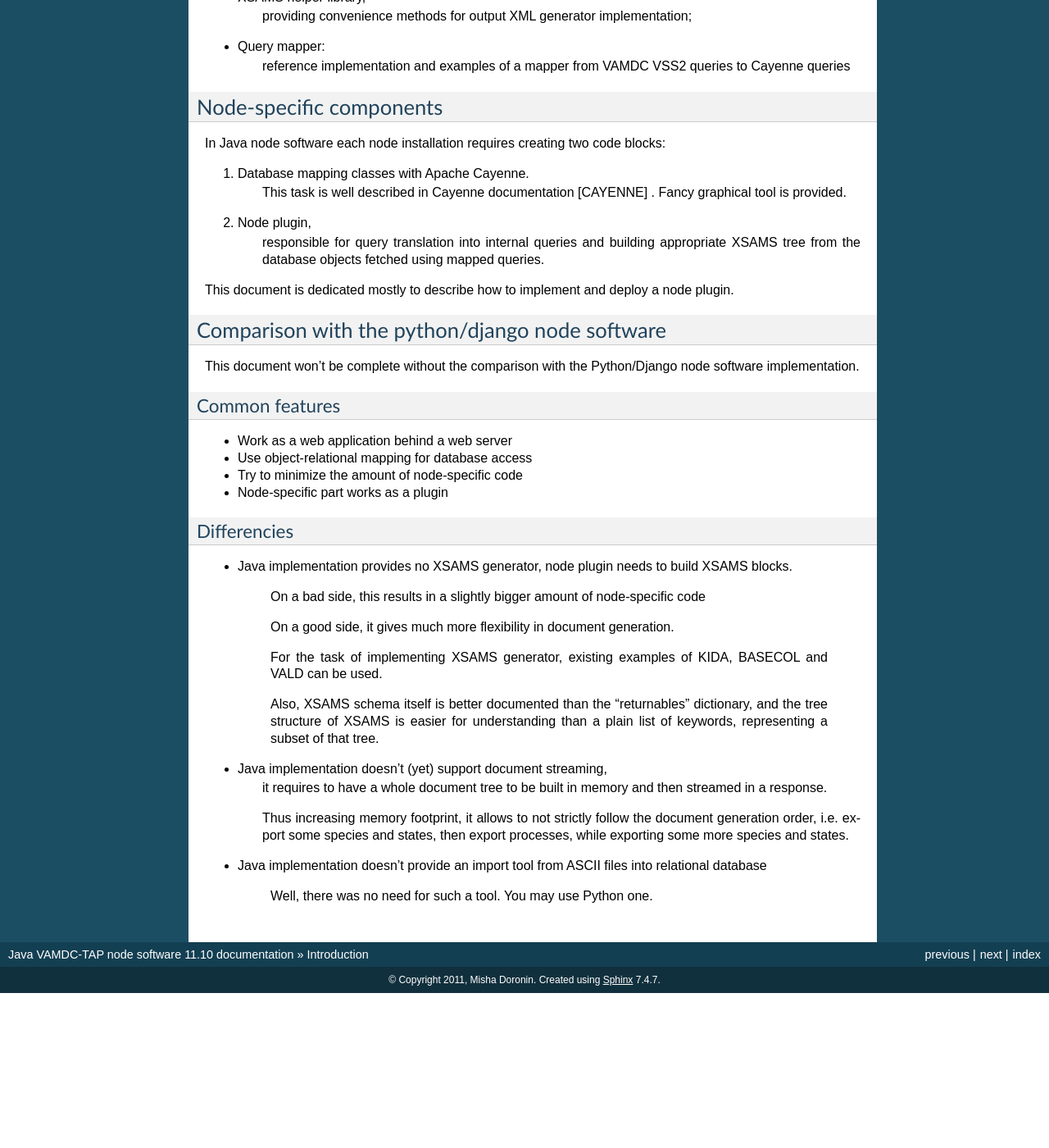
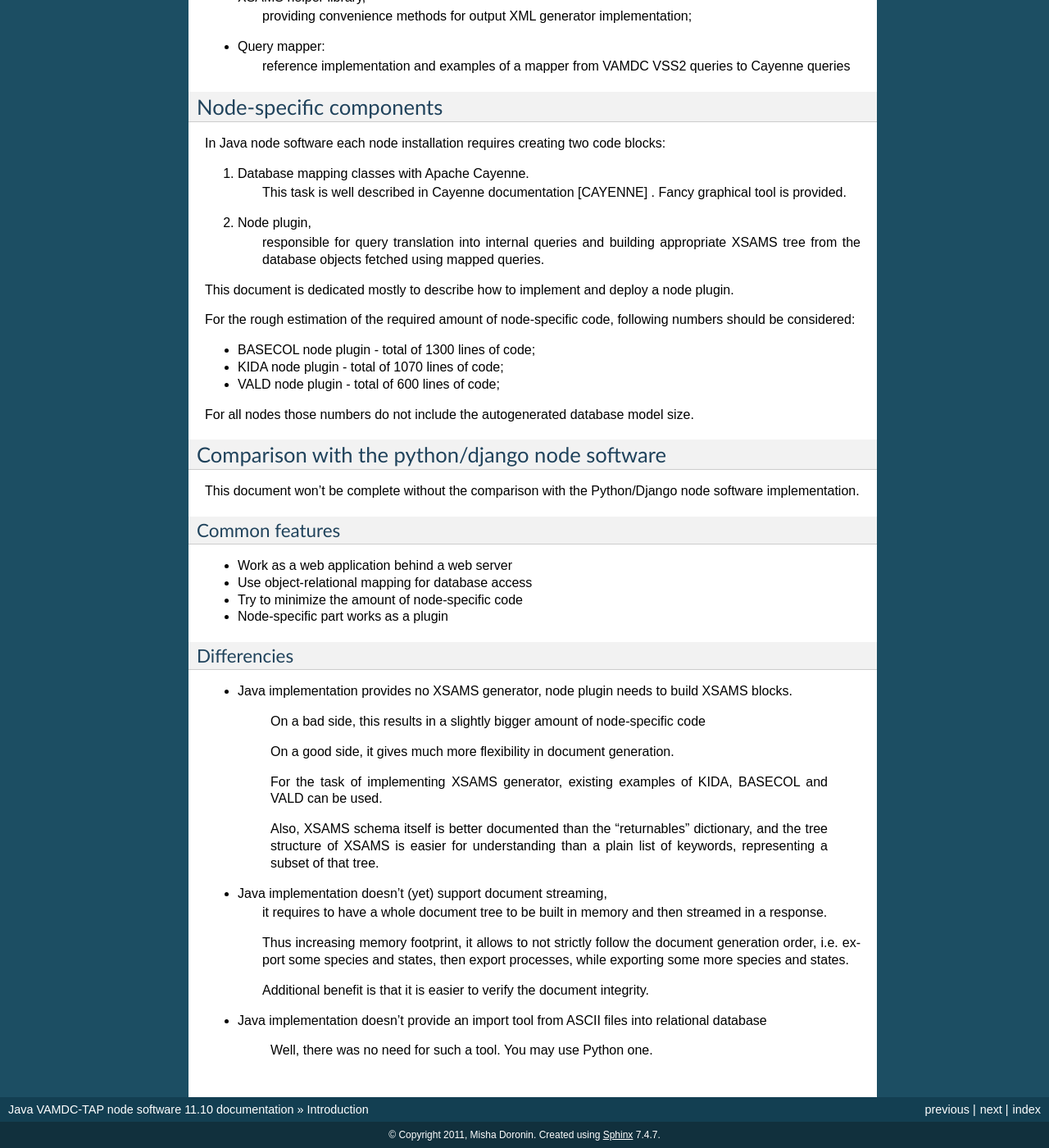
Before and after one commit to misdoro/JavaNodeSwDoc, a Sphinx documentation site: the page built from source/intro.rst, in a window 1280 px wide and 1400 px high, scrolled down 691 px. Shown: the whole window at 82% size. Built offline with Sphinx 7.4.7, drawn with Linux system fonts in a browser that asks for light colours; before the commit the page ends 1902 px from its top, so only the background shows below that.

Commit message:
Added source code size estimation

```diff
--- a/source/intro.rst
+++ b/source/intro.rst
@@ -61,8 +61,18 @@ In Java node software each node installation requires creating two code blocks:
 	and building appropriate XSAMS tree from the database objects
 	fetched using mapped queries.
 
+
 This document is dedicated mostly to describe how to implement and deploy a node plugin.
 
+For the rough estimation of the required amount of node-specific code, following numbers should be considered:
+
+*	BASECOL node plugin - total of 1300 lines of code;
+
+*	KIDA node plugin - total of 1070 lines of code;
+
+*	VALD node plugin - total of 600 lines of code;
+
+For all nodes those numbers do not include the autogenerated database model size.
 
 Comparison with the python/django node software
 ----------------------------------------------------
@@ -102,6 +112,8 @@ Differencies
 	Thus increasing memory footprint, it allows to not strictly follow the document generation order,
 	i.e. export some species and states, then export processes, while exporting some more species and states.
 
+	Additional benefit is that it is easier to verify the document integrity.
+
 * Java implementation doesn't provide an import tool from ASCII files into relational database
 
 	Well, there was no need for such a tool. You may use Python one.
```
